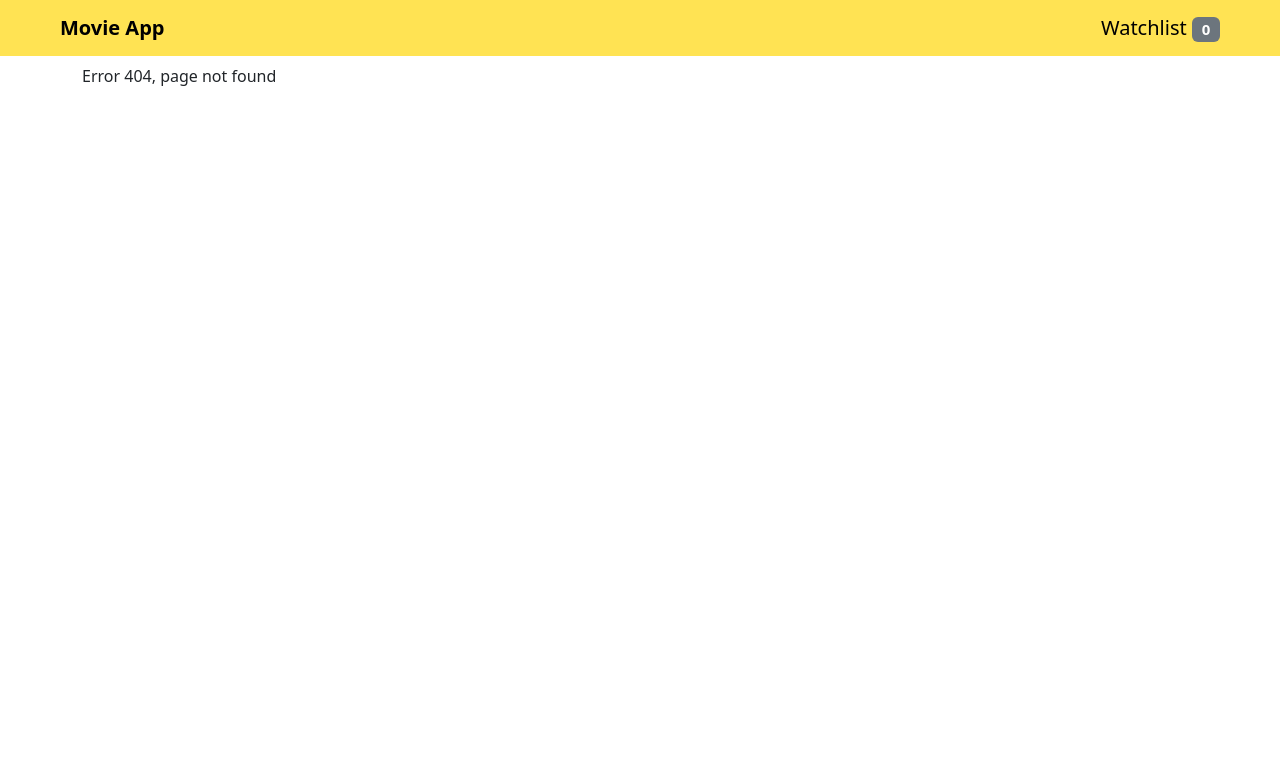
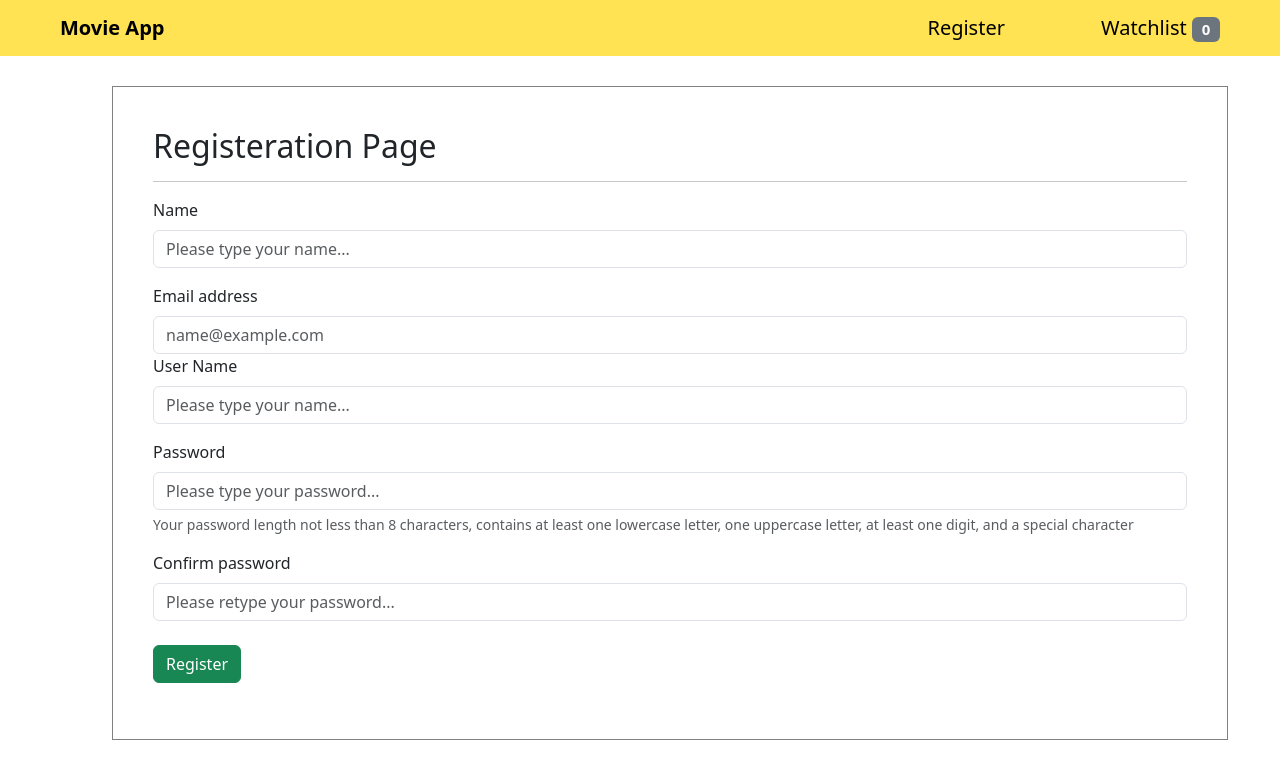
Before and after one commit to eng-hussein-saad/React_Labs, a React (Vite) app in the folder Lab3/movie-app/: page /Register in a window 1280 px wide. Before the commit this address had no page. Shown: the top 778 px of the page. Built offline with nearby package versions, Linux system fonts and the light colour scheme.

Commit message:
d4 task 2 add register page

```diff
--- a/Lab3/movie-app/src/App.jsx
+++ b/Lab3/movie-app/src/App.jsx
@@ -6,6 +6,7 @@ import MovieDetails from "./components/MovieDetails/MovieDetails";
 import { useState } from "react";
 import WatchList from "./pages/Watchlist";
 import NotFound from "./pages/NotFound";
+import Register from "./pages/Register"
 function App() {
   const [watchList, setWatchList] = useState([]);
 
@@ -50,6 +51,7 @@ function App() {
                 />
               }
             />
+            <Route path="/Register" element={<Register />} />
             <Route path="/MovieDetails/:id" element={<MovieDetails />} />
             <Route path="*" element={<NotFound />} />
           </Routes>
--- a/Lab3/movie-app/src/components/Header/Header.jsx
+++ b/Lab3/movie-app/src/components/Header/Header.jsx
@@ -10,10 +10,15 @@ function Header(props) {
         <Link to="/" className="navbar-brand mx-5 fw-bold">
           Movie App
         </Link>
-        <Link to="/Watchlist" className="navbar-brand mx-5">
-          Watchlist{" "}
-          <span className="badge text-bg-secondary">{watchList.length}</span>
-        </Link>
+        <div className="d-flex ms-auto">
+          <Link to="/Register" className="navbar-brand mx-5">
+            Register
+          </Link>
+          <Link to="/Watchlist" className="navbar-brand mx-5">
+            Watchlist{" "}
+            <span className="badge text-bg-secondary">{watchList.length}</span>
+          </Link>
+        </div>
       </div>
     </nav>
   );
--- a/Lab3/movie-app/src/index.css
+++ b/Lab3/movie-app/src/index.css
@@ -0,0 +1,5 @@
+.form-box {
+  border: 1px solid grey;
+  padding: 40px;
+  margin: 30px;
+}
--- /dev/null
+++ b/Lab3/movie-app/src/pages/Register.jsx
@@ -0,0 +1,229 @@
+import React, { useState } from "react";
+function Register() {
+  const [formValues, setFormValues] = useState({
+    name: "",
+    email: "",
+    userName: "",
+    password: "",
+    confirmPassword: "",
+  });
+  const [formErrors, setFormErrors] = useState({
+    nameError: null,
+    emailError: null,
+    userNameError: null,
+    passwordError: null,
+    confirmPasswordError: null,
+  });
+  function checkUserEmail(v) {
+    return v.match(/[A-Za-z0-9\._%+\-]+@[A-Za-z0-9\.\-]+\.[A-Za-z]{2,}/);
+  }
+
+  function checkWhiteSpace(v) {
+    return v.match(/\s+/);
+  }
+
+  function checkPassword(v) {
+    return v.match(
+      /^(?=(.*[a-z]))(?=(.*[A-Z]))(?=(.*\d))(?=(.*[@%$#]))[A-Za-z\d@%$#]{8,}$/
+    );
+  }
+  function handleSubmit(e) {
+    e.preventDefault();
+    //check if any value in the formErrors doesn't have a null value then print error.
+    const hasErrors = Object.values(formErrors).some((error) => error !== null);
+
+    if (!hasErrors) {
+      console.log(formValues);
+      alert("Form is submitted: " + JSON.stringify(formValues));
+    } else {
+      alert("Please fix errors first");
+    }
+  }
+
+  function handleChange(e) {
+    if (e.target.name === "name") {
+      setFormValues({
+        ...formValues,
+        name: e.target.value,
+      });
+      setFormErrors({
+        ...formErrors,
+        nameError: e.target.value.length === 0 ? "Required" : null,
+      });
+    }
+    if (e.target.name === "email") {
+      setFormValues({
+        ...formValues,
+        email: e.target.value,
+      });
+      setFormErrors({
+        ...formErrors,
+        emailError: e.target.value.length === 0 ? "Required" : null,
+      });
+      setFormErrors({
+        ...formErrors,
+        emailError: e.target.value.match(
+          /^[a-zA-Z0-9._%+-]+@[a-zA-Z0-9.-]+\.[a-zA-Z]{2,}$/
+        )
+          ? null
+          : "Invalid Email",
+      });
+    }
+    if (e.target.name === "userName") {
+      setFormValues({
+        ...formValues,
+        userName: e.target.value,
+      });
+      setFormErrors({
+        ...formErrors,
+        userNameError: e.target.value.length === 0 ? "Required" : null,
+      });
+    }
+
+    if (e.target.name === "password") {
+      setFormValues({
+        ...formValues,
+        password: e.target.value,
+      });
+      setFormErrors({
+        ...formErrors,
+        passwordError: e.target.value.length === 0 ? "Required" : null,
+      });
+      setFormErrors({
+        ...formErrors,
+        passwordError: e.target.value.match(
+          /^(?=(.*[a-z]))(?=(.*[A-Z]))(?=(.*\d))(?=(.*[@%$#]))[A-Za-z\d@%$#]{8,}$/
+        )
+          ? null
+          : "Invalid password",
+      });
+    }
+    if (e.target.name === "confirmPassword") {
+      setFormValues({
+        ...formValues,
+        confirmPassword: e.target.value,
+      });
+      setFormErrors({
+        ...formErrors,
+        confirmPasswordError: e.target.value.length === 0 ? "Required" : null,
+      });
+      setFormErrors({
+        ...formErrors,
+        confirmPasswordError:
+          e.target.value === formValues.password
+            ? null
+            : "passwords don't match",
+      });
+    }
+  }
+  return (
+    <div className="container form-box">
+      <h2>Registeration Page</h2>
+      <hr />
+
+      <form onSubmit={handleSubmit}>
+        <div className="mb-3">
+          <div className="mb-3">
+            <label htmlFor="exampleFormControlInput1" className="form-label">
+              Name
+            </label>
+            <input
+              className="form-control"
+              id="exampleFormControlInput1"
+              placeholder="Please type your name..."
+              value={formValues.name}
+              name="name"
+              onChange={handleChange}
+            />
+          </div>
+          {formErrors.nameError && (
+            <div id="emailHelp" className="form-text text-danger">
+              {formErrors.nameError}
+            </div>
+          )}
+          <label htmlFor="exampleFormControlInput1" className="form-label">
+            Email address
+          </label>
+          <input
+            type="email"
+            className="form-control"
+            id="exampleFormControlInput1"
+            placeholder="name@example.com"
+            value={formValues.email}
+            name="email"
+            onChange={handleChange}
+          />
+          {formErrors.emailError && (
+            <div id="emailHelp" className="form-text text-danger">
+              {formErrors.emailError}
+            </div>
+          )}
+          <div className="mb-3">
+            <label htmlFor="exampleFormControlInput1" className="form-label">
+              User Name
+            </label>
+            <input
+              className="form-control"
+              id="exampleFormControlInput1"
+              placeholder="Please type your name..."
+              value={formValues.user_name}
+              name="userName"
+              onChange={handleChange}
+            />
+            {formErrors.userNameError && (
+              <div id="emailHelp" className="form-text text-danger">
+                {formErrors.userNameError}
+              </div>
+            )}
+          </div>
+          <label htmlFor="inputPassword5" className="form-label">
+            Password
+          </label>
+          <input
+            type="password"
+            id="inputPassword5"
+            className="form-control"
+            aria-describedby="passwordHelpBlock"
+            placeholder="Please type your password..."
+            value={formValues.password}
+            name="password"
+            onChange={handleChange}
+          />
+          {formErrors.passwordError && (
+            <div id="emailHelp" className="form-text text-danger">
+              {formErrors.passwordError}
+            </div>
+          )}
+          <div id="passwordHelpBlock" className="form-text">
+            Your password length not less than 8 characters, contains at least
+            one lowercase letter, one uppercase letter, at least one digit, and
+            a special character
+          </div>
+          <label htmlFor="inputPassword5" className="form-label mt-3">
+            Confirm password
+          </label>
+          <input
+            type="password"
+            id="inputPassword5"
+            className="form-control"
+            aria-describedby="passwordHelpBlock"
+            placeholder="Please retype your password..."
+            value={formValues.confirm_password}
+            name="confirmPassword"
+            onChange={handleChange}
+          />
+          {formErrors.confirmPasswordError && (
+            <div id="emailHelp" className="form-text text-danger">
+              {formErrors.confirmPasswordError}
+            </div>
+          )}
+          <button type="submit" className="btn btn-success mt-4">
+            Register
+          </button>
+        </div>
+      </form>
+    </div>
+  );
+}
+
+export default Register;
```
